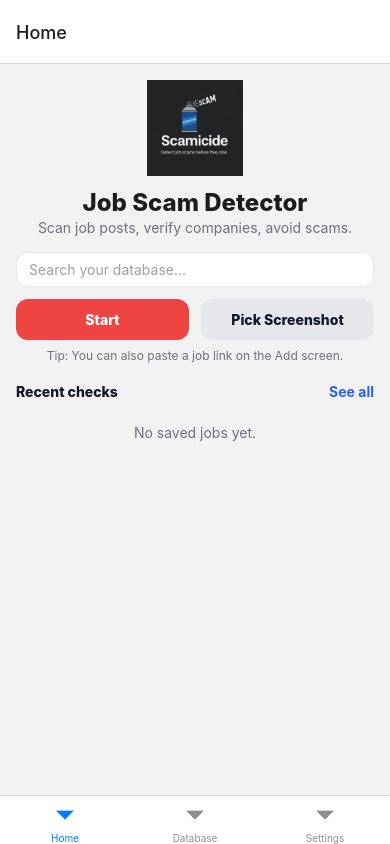
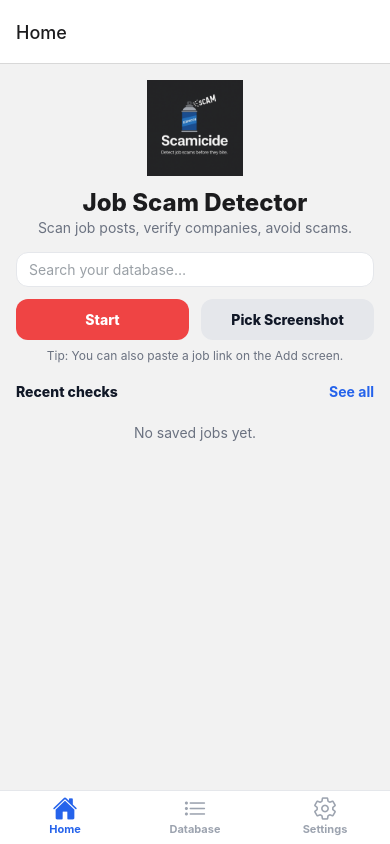
Before and after one commit to Cyamos2/job-scam-detector, a React Native app: screen / in a window 390 px wide. Built offline with nearby package versions, Linux system fonts and the light colour scheme.

Commit message:
fixed DB Screen

```diff
--- a/src/navigation/RootNavigator.tsx
+++ b/src/navigation/RootNavigator.tsx
@@ -1,7 +1,10 @@
 // src/navigation/RootNavigator.tsx
 import * as React from "react";
+import { StyleSheet, useWindowDimensions } from "react-native";
 import { createBottomTabNavigator } from "@react-navigation/bottom-tabs";
 import { createNativeStackNavigator } from "@react-navigation/native-stack";
+import { Ionicons } from "@expo/vector-icons";
+import { useSafeAreaInsets } from "react-native-safe-area-context";
 
 import type { RootStackParamList, RootTabParamList } from "./types";
 
@@ -17,11 +20,64 @@
 const Stack = createNativeStackNavigator<RootStackParamList>();
 
 function Tabs() {
+  const { width } = useWindowDimensions();
+  const insets = useSafeAreaInsets();
+  const isSmallPhone = width < 390;
+
   return (
-    <Tab.Navigator screenOptions={{ headerShown: true }}>
-      <Tab.Screen name="Home" component={HomeScreen} />
-      <Tab.Screen name="Database" component={DatabaseScreen} />
-      <Tab.Screen name="Settings" component={SettingsScreen} />
+    <Tab.Navigator
+      screenOptions={({ route }) => ({
+        headerShown: true,
+        tabBarActiveTintColor: "#2563EB",
+        tabBarInactiveTintColor: "#9CA3AF",
+        tabBarShowLabel: !isSmallPhone,
+        tabBarLabelStyle: {
+          fontSize: 11,
+          fontWeight: "700",
+          marginBottom: 2,        // lift text a touch
+          lineHeight: 13,
+        },
+        tabBarItemStyle: {
+          paddingVertical: 0,
+        },
+        // 👇 Safe-area aware so the iOS home indicator doesn't cover labels
+        tabBarStyle: {
+          height: 54 + insets.bottom,
+          paddingTop: 4,
+          paddingBottom: Math.max(6, insets.bottom - 2),
+          borderTopColor: "#E5E7EB",
+          borderTopWidth: StyleSheet.hairlineWidth,
+          backgroundColor: "#FFF",
+        },
+        tabBarHideOnKeyboard: true,
+        tabBarIcon: ({ color, size, focused }) => {
+          let iconName: keyof typeof Ionicons.glyphMap;
+          switch (route.name) {
+            case "Home":
+              iconName = focused ? "home" : "home-outline";
+              break;
+            case "Database":
+              iconName = focused ? "list" : "list-outline";
+              break;
+            case "Settings":
+            default:
+              iconName = focused ? "settings" : "settings-outline";
+              break;
+          }
+          return (
+            <Ionicons
+              name={iconName}
+              size={size ?? 22}
+              color={color}
+              style={{ marginTop: -1 }} // tiny nudge for perfect centering
+            />
+          );
+        },
+      })}
+    >
+      <Tab.Screen name="Home" component={HomeScreen} options={{ tabBarLabel: "Home" }} />
+      <Tab.Screen name="Database" component={DatabaseScreen} options={{ tabBarLabel: "Database" }} />
+      <Tab.Screen name="Settings" component={SettingsScreen} options={{ tabBarLabel: "Settings" }} />
     </Tab.Navigator>
   );
 }
@@ -31,16 +87,8 @@
     <Stack.Navigator>
       <Stack.Screen name="Tabs" component={Tabs} options={{ headerShown: false }} />
       <Stack.Screen name="AddContent" component={AddContentScreen} options={{ title: "Add Job" }} />
-      <Stack.Screen
-        name="ReportDetail"
-        component={ReportDetailScreen}
-        options={{ title: "Report" }}
-      />
-      <Stack.Screen
-        name="ScanScreen"
-        component={ScanScreen}
-        options={{ title: "Pick Screenshot" }}
-      />
+      <Stack.Screen name="ReportDetail" component={ReportDetailScreen} options={{ title: "Report" }} />
+      <Stack.Screen name="ScanScreen" component={ScanScreen} options={{ title: "Pick Screenshot" }} />
     </Stack.Navigator>
   );
 }
```
